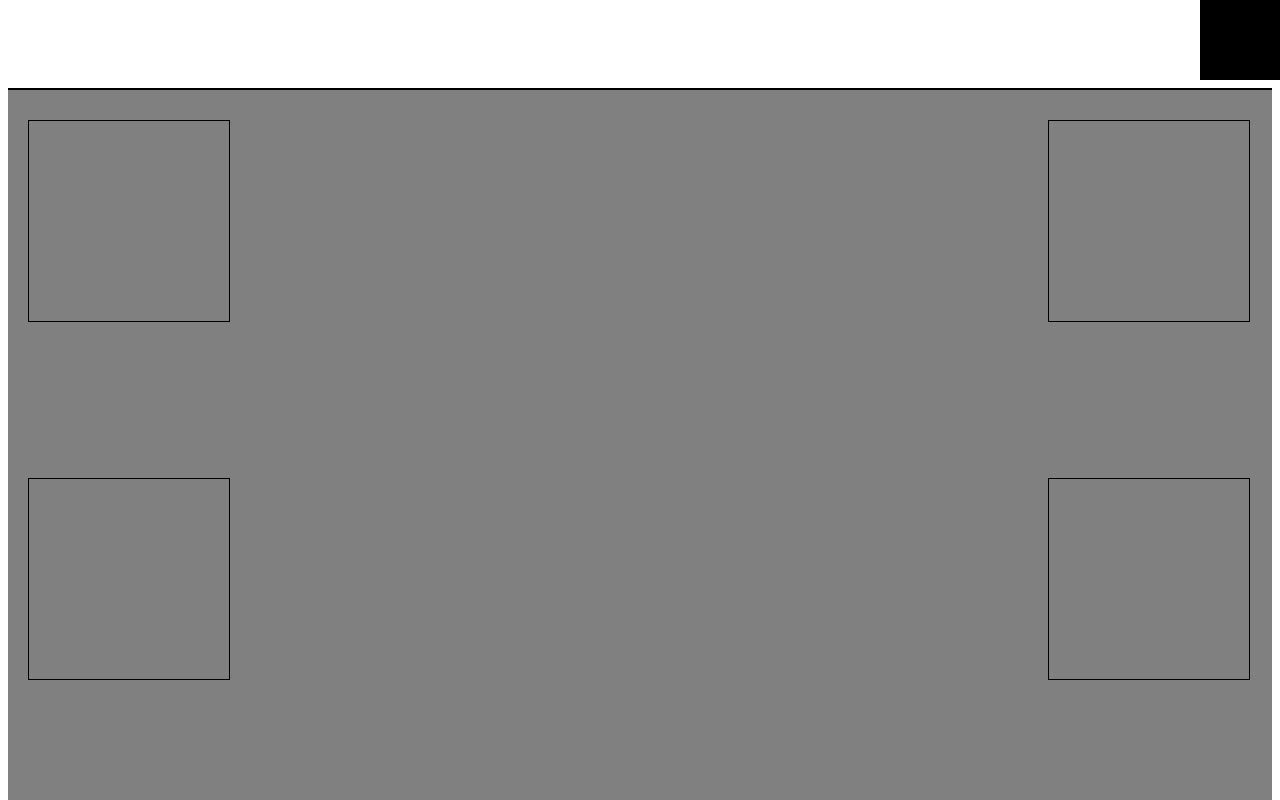
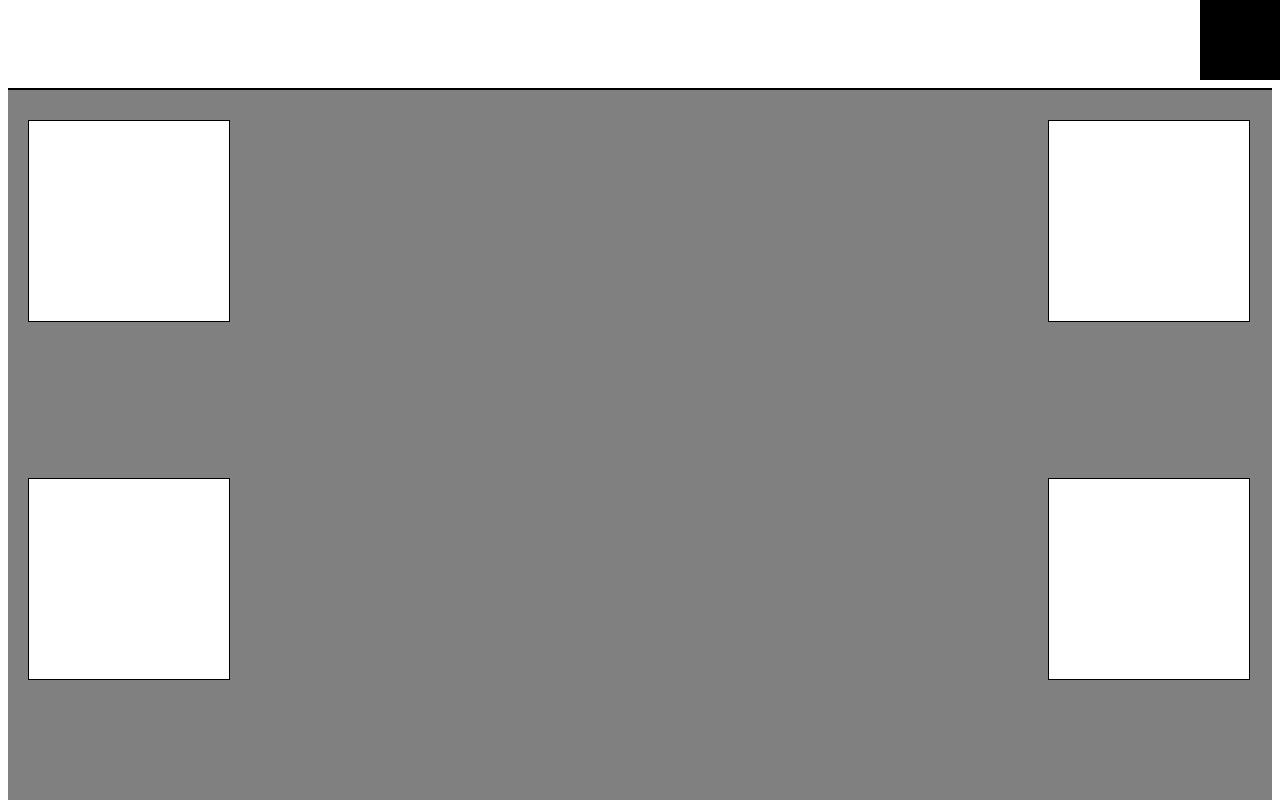
Before and after one commit to fsafiia/Website3, a plain HTML site: page index.html in a window 1280 px wide. Shown: the top 800 px of the page. Drawn offline with Linux system fonts and the light colour scheme.

Commit message:
commit added background

```diff
--- a/style.css
+++ b/style.css
@@ -37,8 +37,10 @@ nav{
     border-width: 1px;
     border-color: black;
     position: absolute;
+    background-color: white;
     top: 100px;
     right: 10px;
+
 }
 
 .box2of4{
@@ -49,8 +51,10 @@ nav{
     border-width: 1px;
     border-color: black;
     position: absolute;
+    background-color: white;
     bottom: 100px;
     right: 10px;
+
 
 
 }
@@ -62,7 +66,9 @@ nav{
     border-width: 1px;
     border-color: black;
     position: absolute;
+    background-color: white;
     bottom: 100px
+
 
  }
 .box4of4{
@@ -72,6 +78,7 @@ nav{
     border-style: solid;
     border-width: 1px;
     border-color: black;
+    background-color: white;
     position: absolute;
     top: 100px;
 
```
